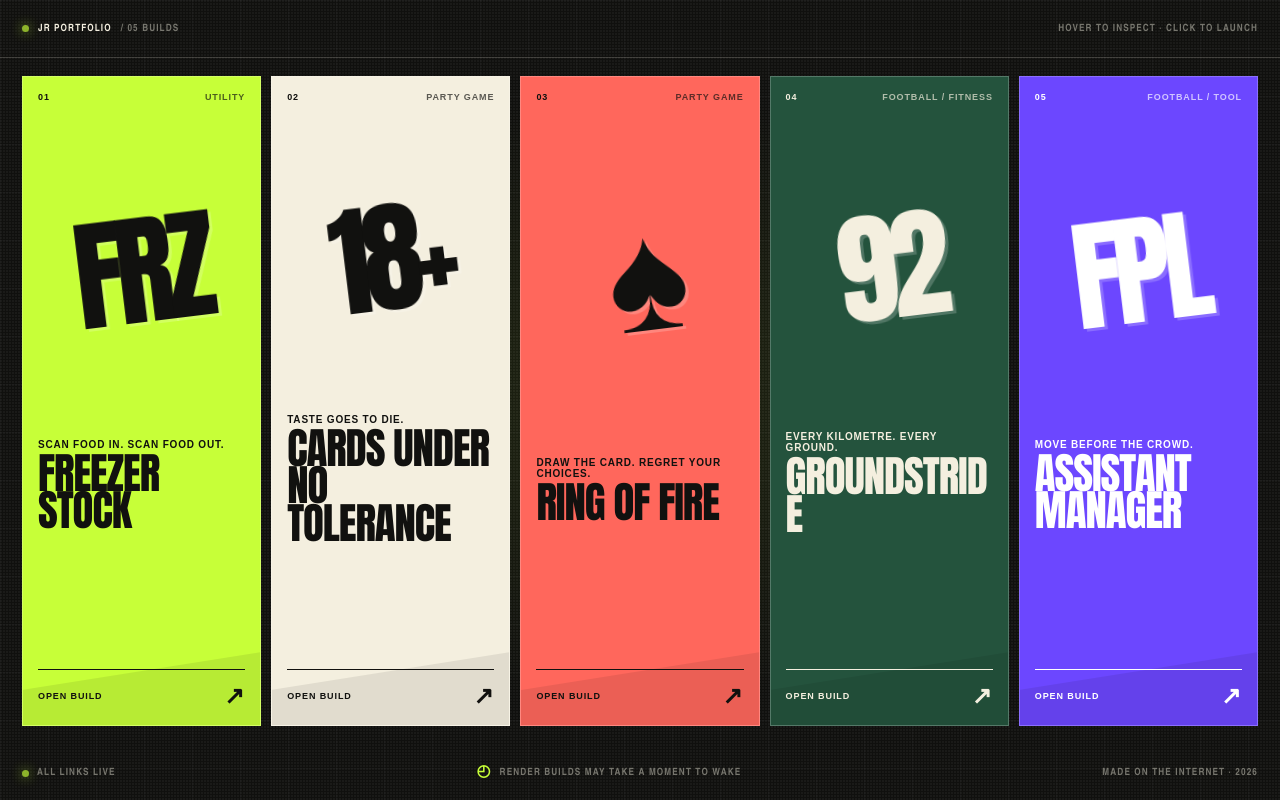
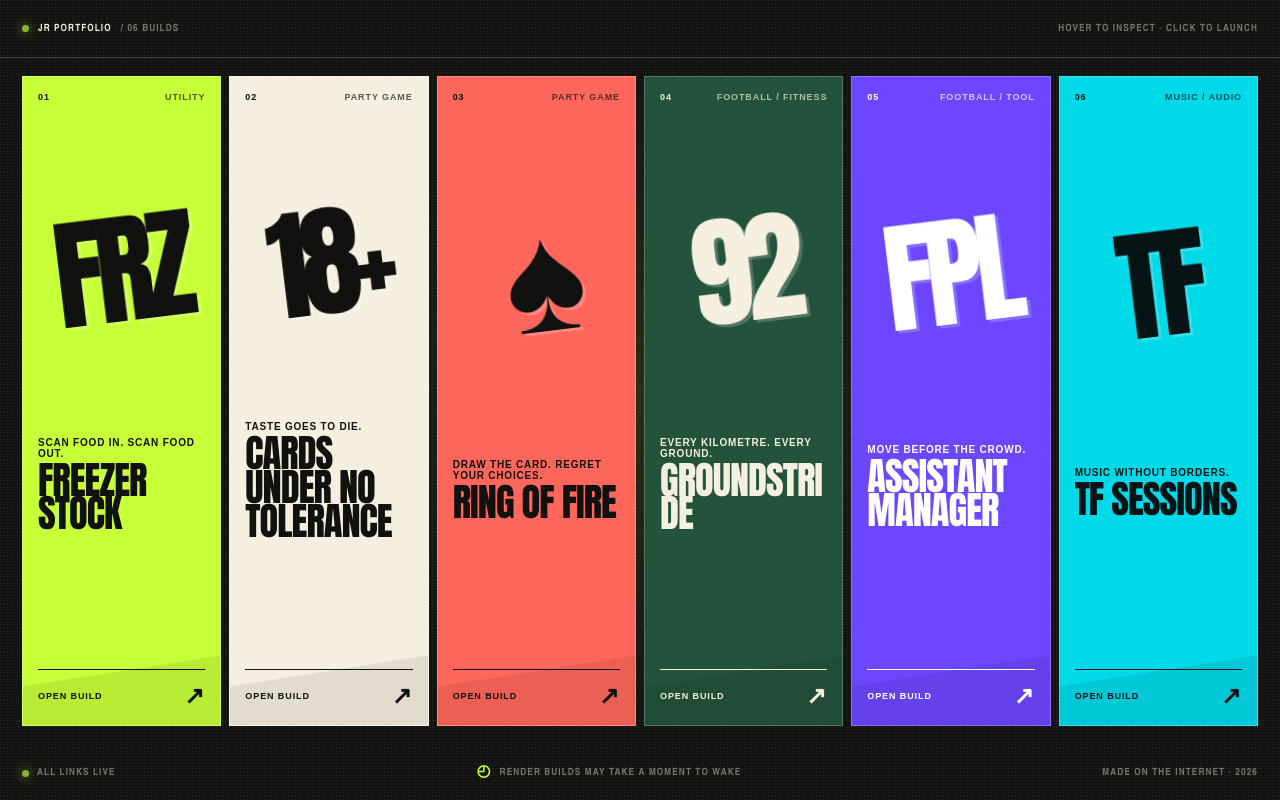
Before and after one commit to JRowding/Portfolio, a React (Vite) app: page / in a window 1280 px wide. Built offline with nearby package versions, Linux system fonts and the light colour scheme.

Commit message:
TF Sessions Addition

```diff
--- a/index.html
+++ b/index.html
@@ -4,7 +4,7 @@
     <meta charset="UTF-8" />
     <meta name="viewport" content="width=device-width, initial-scale=1.0" />
     <meta name="theme-color" content="#10100e" />
-    <meta name="description" content="Five builds. Pick a card. Games, tools and football-shaped rabbit holes." />
+    <meta name="description" content="Six builds. Pick a card. Games, tools, music and football-shaped rabbit holes." />
     <title>JR Portfolio — A Collection of Builds</title>
   </head>
   <body>
--- a/src/App.jsx
+++ b/src/App.jsx
@@ -6,6 +6,7 @@
   { id:"03", code:"♠", name:"Ring of Fire", strap:"Draw the card. Regret your choices.", description:"A local pass-and-play drinking game that turns one phone and one deck into a whole evening.", url:"https://ringoffiredg.onrender.com", type:"PARTY GAME", color:"#ff675c", ink:"#11110f" },
   { id:"04", code:"92", name:"GroundStride", strap:"Every kilometre. Every ground.", description:"Log real exercise and travel virtually from Telford to all 92 English league stadiums.", url:"https://groundstride-92.onrender.com", type:"FOOTBALL / FITNESS", color:"#24533d", ink:"#f4efdf" },
   { id:"05", code:"FPL", name:"Assistant Manager", strap:"Move before the crowd.", description:"A live FPL decision room for transfers, captaincy, starting XI and risk—grounded in your squad.", url:"https://fpl-assistant-manager.onrender.com", type:"FOOTBALL / TOOL", color:"#6c47ff", ink:"#ffffff" },
+  { id:"06", code:"TF", name:"TF Sessions", strap:"Music without borders.", description:"A growing collection of original music across every genre. Press play, find your session, and come back for the next drop.", url:"https://tfsessions.onrender.com/", type:"MUSIC / AUDIO", color:"#00d9e8", ink:"#071416" },
 ];
 
 function Loader({ finish }) {
@@ -33,7 +34,7 @@
 
   return (
     <div className="loader" role="status" aria-label="Loading project collection">
-      <div className="loader-corner tl"><i /> SIGNAL <b>LOCKED</b><br />INDEX <b>05/05</b></div>
+      <div className="loader-corner tl"><i /> SIGNAL <b>LOCKED</b><br />INDEX <b>06/06</b></div>
       <div className="loader-corner tr">JR_PORTFOLIO.OS<br />SESSION <b>2026</b></div>
       <div className="loader-corner bl">RUN <b>{count < 30 ? "BOOT" : count < 70 ? "SYNC" : "READY"}</b><br />LOAD <b>{String(count).padStart(3,"0")}%</b></div>
       <div className="loader-corner br">PROJECT INDEX<br />BUILD <b>001</b></div>
@@ -45,7 +46,7 @@
             </div>
           ))}
         </div>
-        <p>DEALING FIVE BUILDS</p>
+        <p>DEALING SIX BUILDS</p>
       </div>
       <div className="loader-progress"><div style={{ width:`${count}%` }} /></div>
       <button onClick={finish}>SKIP INTRO ↗</button>
@@ -86,7 +87,7 @@
       {loading && <Loader finish={finishLoading} />}
       <div className="ambient" aria-hidden="true" />
       <header className="compact-header">
-        <div className="mini-brand"><i /> JR PORTFOLIO <span>/ 05 BUILDS</span></div>
+        <div className="mini-brand"><i /> JR PORTFOLIO <span>/ 06 BUILDS</span></div>
         <p>HOVER TO INSPECT · CLICK TO LAUNCH</p>
       </header>
       <section className="deck" aria-label="Project collection">
--- a/src/styles.css
+++ b/src/styles.css
@@ -14,7 +14,7 @@
 .mini-brand { display:flex; align-items:center; gap:9px; }
 .mini-brand i,.compact-footer i { display:inline-block; width:7px; height:7px; border-radius:50%; background:var(--acid); box-shadow:0 0 12px var(--acid); animation:pulse 1.6s steps(2) infinite; }
 .mini-brand span,.compact-header p,.compact-footer { color:#77766e; }
-.deck { display:flex; gap:10px; align-items:stretch; padding:18px 22px 20px; min-height:0; perspective:1300px; }
+.deck { display:flex; gap:8px; align-items:stretch; padding:18px 22px 20px; min-height:0; perspective:1300px; }
 .build-card { --rx:0deg; --ry:0deg; --mx:50%; --my:50%; flex:1 1 0; min-width:0; background:var(--card); color:var(--card-ink); border:1px solid rgba(255,255,255,.22); padding:15px; display:flex; flex-direction:column; justify-content:space-between; position:relative; overflow:hidden; transform:rotateX(var(--rx)) rotateY(var(--ry)) translateZ(0); transform-style:preserve-3d; transition:flex-grow .42s cubic-bezier(.16,1,.3,1),transform .12s ease,filter .3s,opacity .3s; isolation:isolate; }
 .deck:has(.build-card:hover) .build-card:not(:hover),.deck:has(.build-card:focus-visible) .build-card:not(:focus-visible) { opacity:.5; filter:saturate(.6); }
 .build-card:hover,.build-card:focus-visible { flex-grow:1.9; z-index:2; outline:none; box-shadow:0 22px 60px rgba(0,0,0,.45); }
@@ -28,7 +28,7 @@
 .build-card:hover .card-symbol,.build-card:focus-visible .card-symbol { transform:rotate(2deg) scale(1.08) translateZ(38px); }
 .card-body { transform:translateZ(22px); }
 .card-body>p { margin:0 0 5px; font-size:10px; font-weight:900; letter-spacing:.08em; text-transform:uppercase; }
-.card-body h2 { font-family:Impact,"Arial Narrow",sans-serif; font-size:clamp(30px,3.35vw,59px); line-height:.88; letter-spacing:-.025em; text-transform:uppercase; margin:0; overflow-wrap:anywhere; }
+.card-body h2 { font-family:Impact,"Arial Narrow",sans-serif; font-size:clamp(27px,3vw,54px); line-height:.88; letter-spacing:-.025em; text-transform:uppercase; margin:0; overflow-wrap:anywhere; }
 .card-description { max-height:0; opacity:0; overflow:hidden; font-size:13px; line-height:1.35; font-weight:700; max-width:390px; transform:translateY(12px); transition:max-height .42s ease,opacity .25s .06s,transform .35s .04s,margin .35s; }
 .build-card:hover .card-description,.build-card:focus-visible .card-description { max-height:100px; opacity:.8; transform:translateY(0); margin-top:13px; }
 .card-foot { border-top:1px solid currentColor; padding-top:12px; margin-top:16px; }
```
Also changed, not shown: 2 other files (tests, documents, lock files or other folders).
